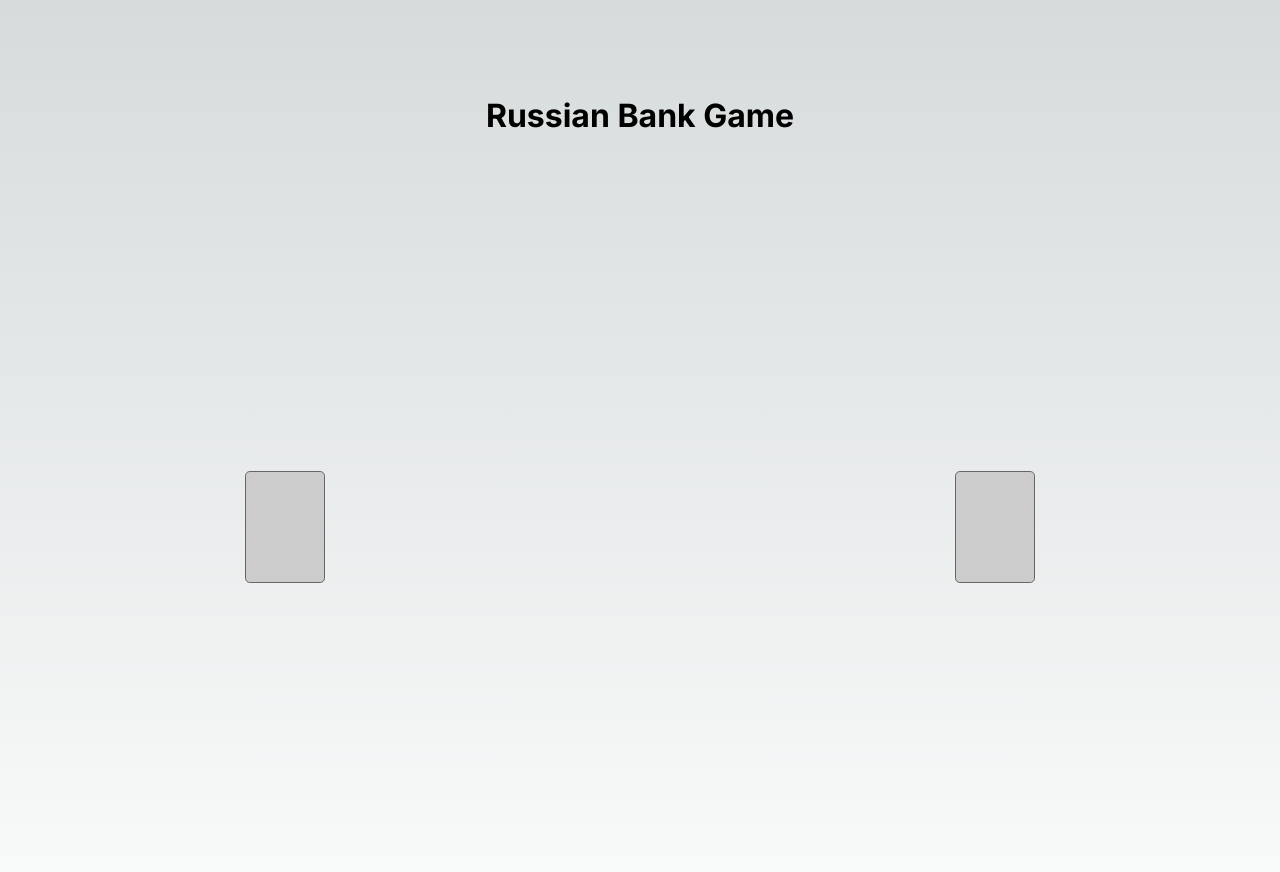
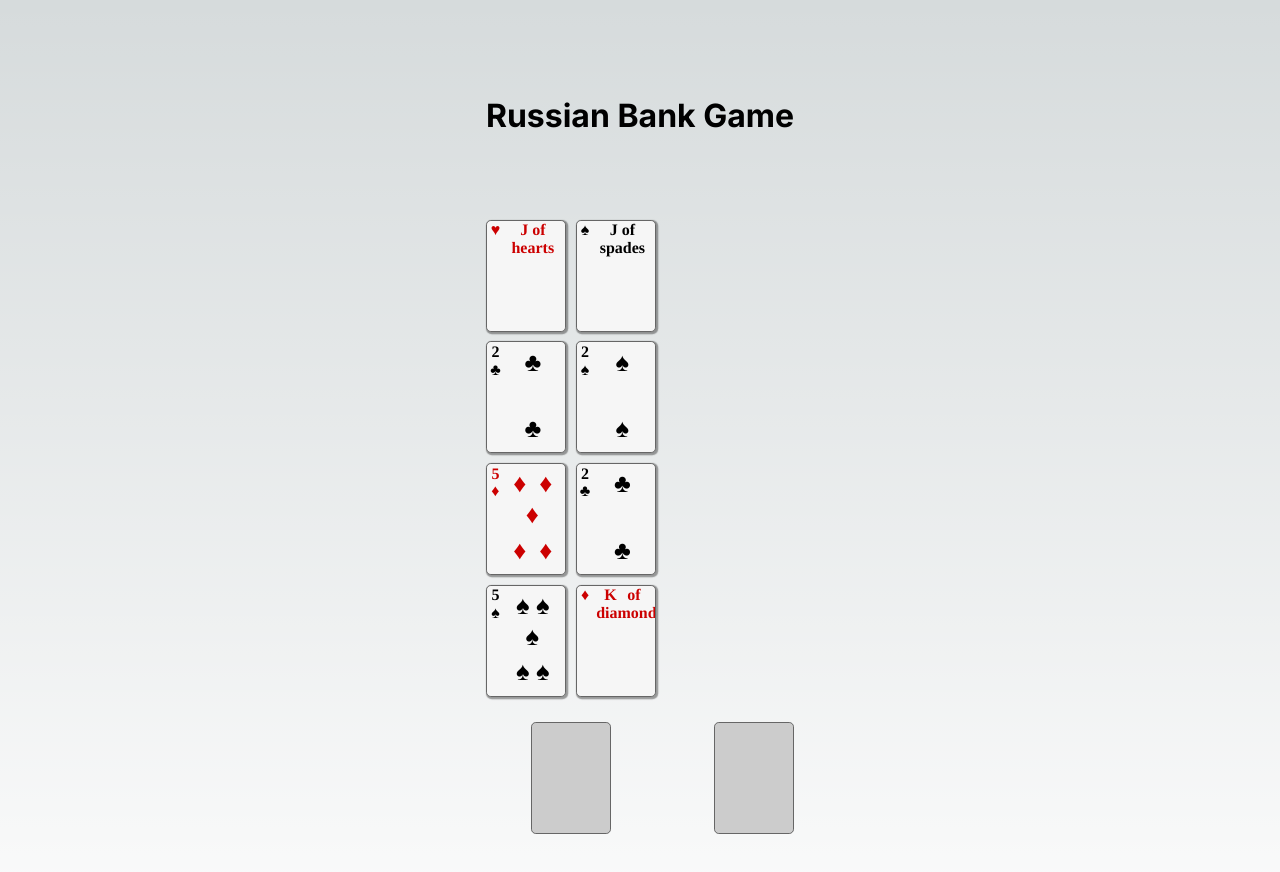
Before and after one commit to abeuscher/russianbank, a Next.js app: page / in a window 1280 px wide. Shown: the top 872 px of the page. Built offline with nearby package versions, Linux system fonts and the light colour scheme.

Commit message:
Almost looks right

```diff
--- a/src/components/FoundationColumn/foundationColumn.module.scss
+++ b/src/components/FoundationColumn/foundationColumn.module.scss
@@ -2,6 +2,7 @@
     display: flex;
     flex-direction: column;
     align-items: center;
+    flex-basis:25%;
 }
 
 .card {
--- a/src/components/FoundationColumn/index.tsx
+++ b/src/components/FoundationColumn/index.tsx
@@ -5,13 +5,13 @@ import React from 'react';
 import styles from '@/components/FoundationColumn/foundationColumn.module.scss';
 
 interface FoundationColumnProps {
-  column: { id: string; value: string; suit: string; faceDown: boolean }[];
+  columns: { id: string; value: string; suit: string; faceDown: boolean }[];
 }
 
-const FoundationColumn: React.FC<FoundationColumnProps> = ({ column }) => {
+const FoundationColumn: React.FC<FoundationColumnProps> = ({ columns }) => {
   return (
     <div className={styles.foundationColumn}>
-      {column.map((card, index) => (
+      {columns.map((card, index) => (
         <Card key={`${index}`} card={card} />
       ))}
     </div>
--- a/src/components/PlayerArea/index.tsx
+++ b/src/components/PlayerArea/index.tsx
@@ -7,7 +7,7 @@ import { useGameState } from '@/hooks';
 
 const PlayerArea: React.FC = () => {
   const { player } = useGameState();
-
+  console.log("Player Area", player )
   return (
     <div className={styles.playerArea}>
       <div className={styles.row}>
--- a/src/components/TableauColumn/index.tsx
+++ b/src/components/TableauColumn/index.tsx
@@ -5,13 +5,13 @@ import React from 'react';
 import styles from '@/components/TableauColumn/tableauColumn.module.scss';
 
 interface TableauColumnProps {
-  column: { id: string; value: string; suit: string; faceDown: boolean }[];
+  columns: { id: string; value: string; suit: string; faceDown: boolean }[];
 }
 
-const TableauColumn: React.FC<TableauColumnProps> = ({ column }) => {
+const TableauColumn: React.FC<TableauColumnProps> = ({ columns }) => {
   return (
     <div className={styles.tableauColumn}>
-      {column.map((card, rowIndex) => (
+      {columns.map((card, rowIndex) => (
         <Card key={`${rowIndex}`} card={card} />
       ))}
     </div>
--- a/src/components/TableauColumn/tableauColumn.module.scss
+++ b/src/components/TableauColumn/tableauColumn.module.scss
@@ -1,6 +1,7 @@
 .tableauColumn {
     display: flex;
     flex-direction: column;
+    flex-basis:25%;
   }
 
   .card {
--- a/src/components/gameBoard/gameBoard.module.scss
+++ b/src/components/gameBoard/gameBoard.module.scss
@@ -7,8 +7,6 @@
 
 .grid {
   display: grid;
-  grid-template-columns: 1fr 4fr 4fr 1fr;
-  grid-template-rows: 2fr 4fr 2fr;
   grid-gap: 1em;
   width: 100%;
   max-width: 800px;
@@ -18,7 +16,9 @@
   grid-column: 1;
   grid-row: 2;
 }
-
+.playArea {
+  display:flex;
+}
 .tableauArea {
   display: flex;
   justify-content: center;
--- a/src/components/gameBoard/index.tsx
+++ b/src/components/gameBoard/index.tsx
@@ -12,8 +12,8 @@ import { useGameState } from '@/hooks';
 
 const GameBoard = () => {
   const dispatch = useDispatch();
-  const { player, opponent, tableau, foundations } = useGameState();
-
+  const { player, opponent, tableauLeft, tableauRight, foundationLeft, foundationRight } = useGameState();
+  console.log(tableauLeft);
   useEffect(() => {
     dispatch(initializeGame());
   }, [dispatch]);
@@ -21,36 +21,23 @@ const GameBoard = () => {
   return (
     <div className={styles.gameBoard}>
       <div className={styles.grid}>
+
+        {/* Opponent's Area */}
+        <div className={styles.opponentArea}>
+          <PlayerArea />
+        </div>
+
+        <div className={styles.playArea}>
+            <TableauColumn columns={tableauLeft.columns.flat()} />
+            <FoundationColumn columns={foundationLeft.columns.flat()} />
+            <FoundationColumn columns={foundationRight.columns.flat()} />
+            <TableauColumn columns={tableauRight.columns.flat()} />
+        </div>
         {/* Player's Area */}
         <div className={styles.playerArea}>
           <PlayerArea />
         </div>
 
-        {/* Player's Tableau */}
-        <div className={styles.tableauArea}>
-          {tableau.columns.map((column, columnIndex) => (
-            <TableauColumn key={columnIndex} column={column} />
-          ))}
-        </div>
-
-        {/* Foundations */}
-        <div className={styles.foundationArea}>
-          {foundations.piles.map((pile, columnIndex) => (
-            <FoundationColumn key={columnIndex} column={pile} />
-          ))}
-        </div>
-
-        {/* Opponent's Tableau */}
-        <div className={styles.tableauArea}>
-          {tableau.columns.map((column, columnIndex) => (
-            <TableauColumn key={columnIndex + 4} column={column} />
-          ))}
-        </div>
-
-        {/* Opponent's Area */}
-        <div className={styles.opponentArea}>
-          <PlayerArea />
-        </div>
       </div>
     </div>
   );
--- a/src/store/gameSlice.ts
+++ b/src/store/gameSlice.ts
@@ -14,11 +14,17 @@ const initialState: GameState = {
     hand: [],
     waste: [],
   },
-  tableau: {
-    columns: Array.from({ length: 8 }, () => []),
+  tableauLeft: {
+    columns: Array.from({ length: 4 }, () => []),
   },
-  foundations: {
-    piles: Array.from({ length: 4 }, () => []),
+  foundationLeft: {
+    columns: Array.from({ length: 4 }, () => []),
+  },
+  foundationRight: {
+    columns: Array.from({ length: 4 }, () => []),
+  },
+  tableauRight: {
+    columns: Array.from({ length: 4 }, () => []),
   },
 };
 
@@ -35,8 +41,8 @@ const gameSlice = createSlice({
       state.opponent.hand = opponentDeck.slice(13);
 
       for (let i = 0; i < 4; i++) {
-        state.tableau.columns[i].push(state.player.reserve.pop()!);
-        state.tableau.columns[i + 4].push(state.opponent.reserve.pop()!);
+        state.tableauLeft.columns[i] = [Object.assign(state.player.hand.pop()!, { faceDown: false })];
+        state.tableauRight.columns[i] = [Object.assign(state.opponent.hand.pop()!, { faceDown: false })];
       }
     },
     moveCard: (state, action: PayloadAction<{ from: string; to: string; card: Card }>) => {
```
Also changed, not shown: src/types/index.ts (+5 -3 lines).
